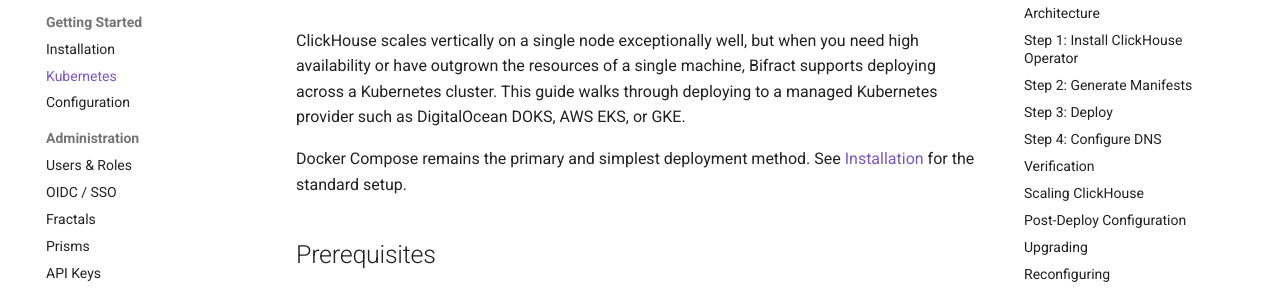
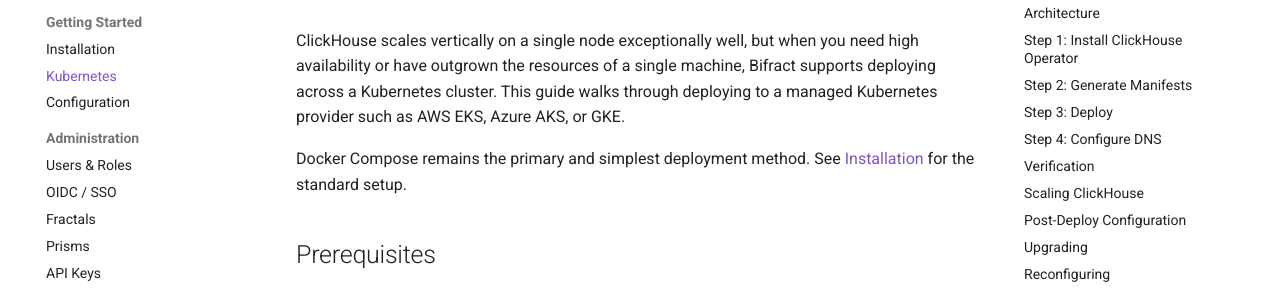
Before and after one commit to zaneGittins/bifract, an MkDocs documentation site: the page built from docs/getting-started/kubernetes.md, in a window 1280 px wide and 900 px high. Shown: the part 152-443 px from the top of the window. Built offline with MkDocs 1.6.1 and Material for MkDocs 9.7.7, drawn with Linux system fonts in a browser that asks for light colours; comment, search, counter and statistics services are not loaded.

```diff
--- a/docs/getting-started/kubernetes.md
+++ b/docs/getting-started/kubernetes.md
@@ -1,6 +1,6 @@
 # Kubernetes Deployment
 
-ClickHouse scales vertically on a single node exceptionally well, but when you need high availability or have outgrown the resources of a single machine, Bifract supports deploying across a Kubernetes cluster. This guide walks through deploying to a managed Kubernetes provider such as DigitalOcean DOKS, AWS EKS, or GKE.
+ClickHouse scales vertically on a single node exceptionally well, but when you need high availability or have outgrown the resources of a single machine, Bifract supports deploying across a Kubernetes cluster. This guide walks through deploying to a managed Kubernetes provider such as AWS EKS, Azure AKS, or GKE.
 
 Docker Compose remains the primary and simplest deployment method. See [Installation](installation.md) for the standard setup.
 
```
Also changed, not shown: 2 other files.
